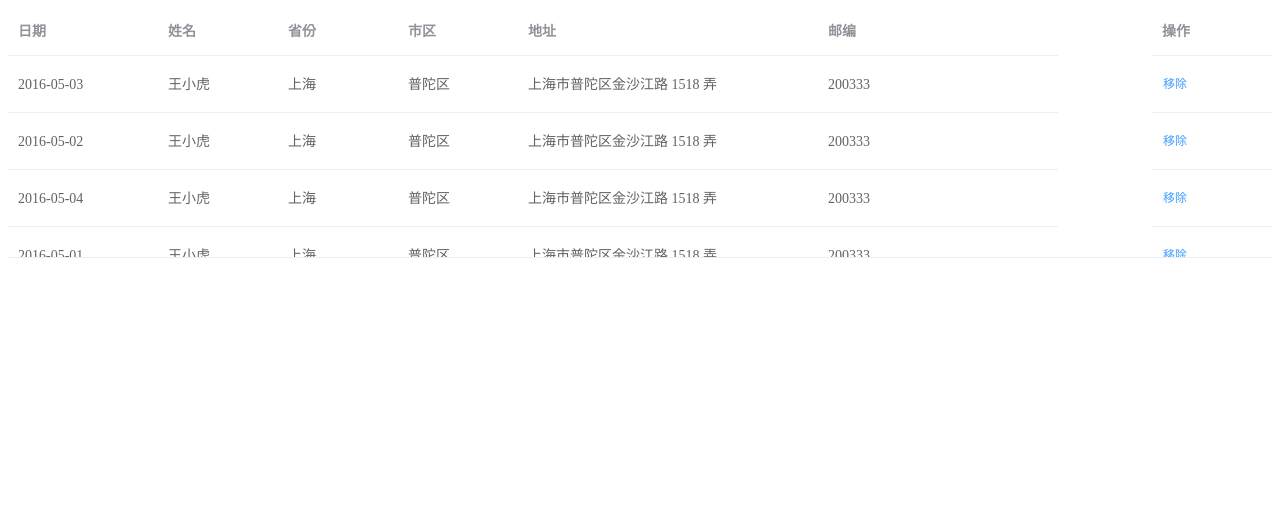
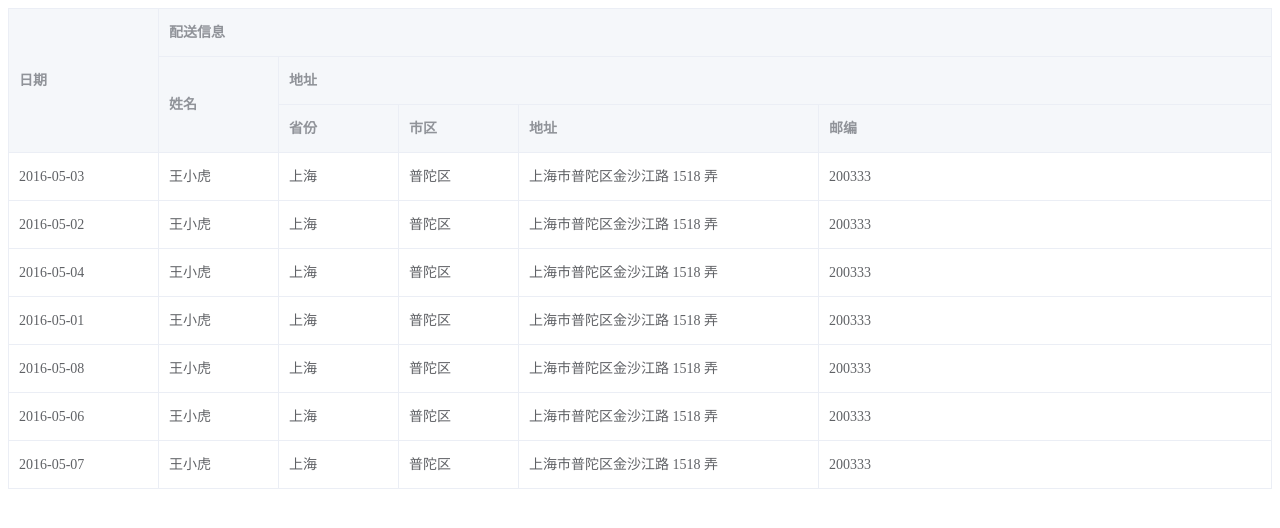
Before and after one commit to kingyeahwei/element_learning, a Vue app: page / in a window 1280 px wide. Shown: the top 528 px of the page. Built offline with nearby package versions, Linux system fonts and the light colour scheme.

Commit message:
table 多级表头

```diff
--- a/src/App.vue
+++ b/src/App.vue
@@ -2,19 +2,19 @@
   <div id="app">
     <el-table
       :data="data"
-      style="width: 100%"
-      max-height="250">
+      style="width: 100%">
       <el-table-column
-        fixed
         prop="date"
         label="日期"
         width="150"
       ></el-table-column>
+      <el-table-column label="配送信息">
         <el-table-column
           prop="name"
           label="姓名"
           width="120"
         ></el-table-column>
+        <el-table-column label="地址">
           <el-table-column
             prop="province"
             label="省份"
@@ -33,19 +33,8 @@
           <el-table-column
             prop="zip"
             label="邮编"
-        width="120"
           ></el-table-column>
-      <el-table-column
-        fixed="right"
-        label="操作"
-        width="120">
-        <template slot-scope="scope">
-          <el-button
-            @click.native.prevent="deleteRow(scope.$index, data, scope)"
-            type="text"
-            size="small"
-          >移除</el-button>
-        </template>
+        </el-table-column>
       </el-table-column>
     </el-table>
   </div>
@@ -111,10 +100,6 @@
       }
     },
     methods: {
-      deleteRow(index, rows, scope) {
-        console.log(scope);
-        rows.splice(index, 1)
-      }
     },
   };
 </script>
```
Lines whose indentation alone changed are shown as unchanged.
